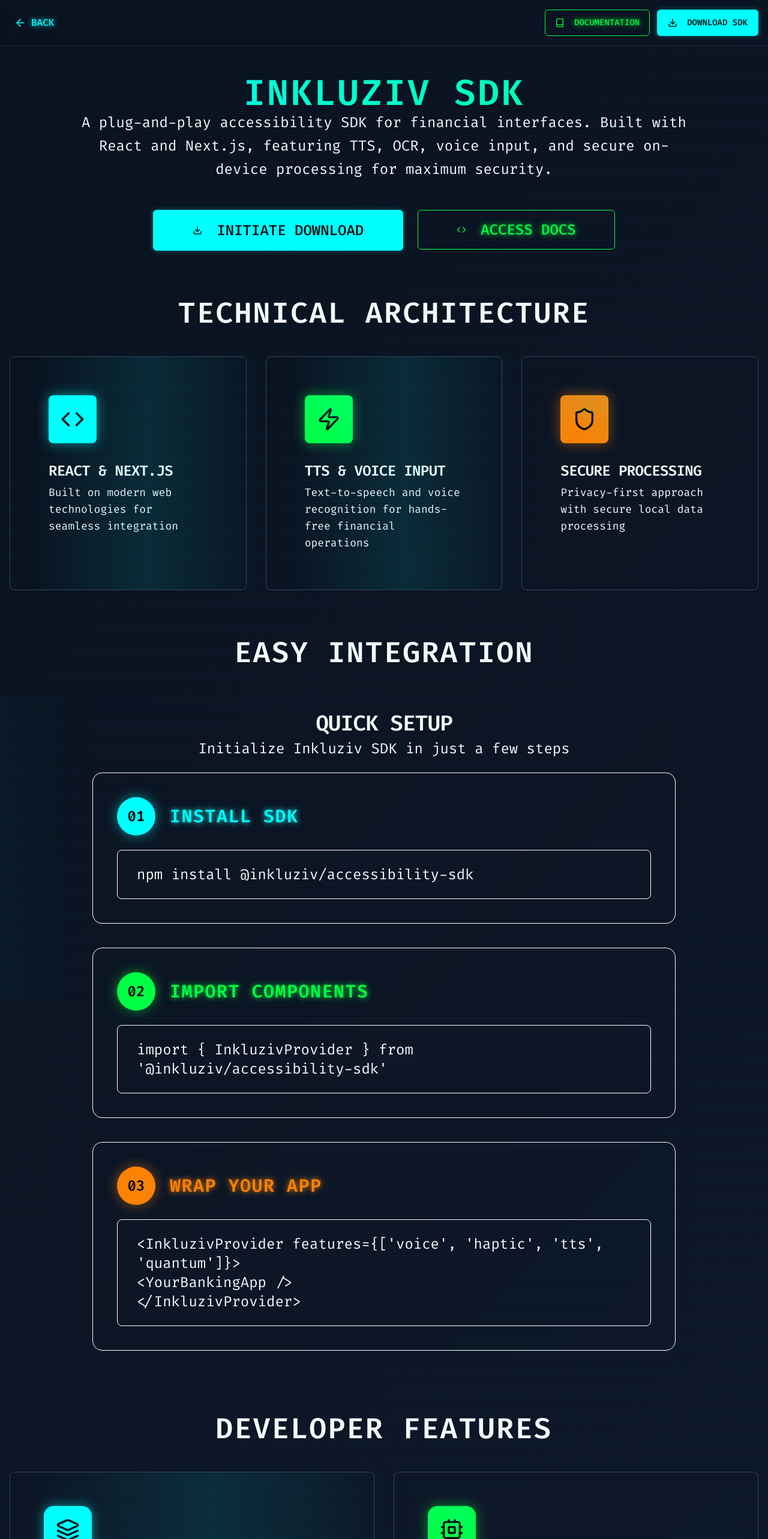
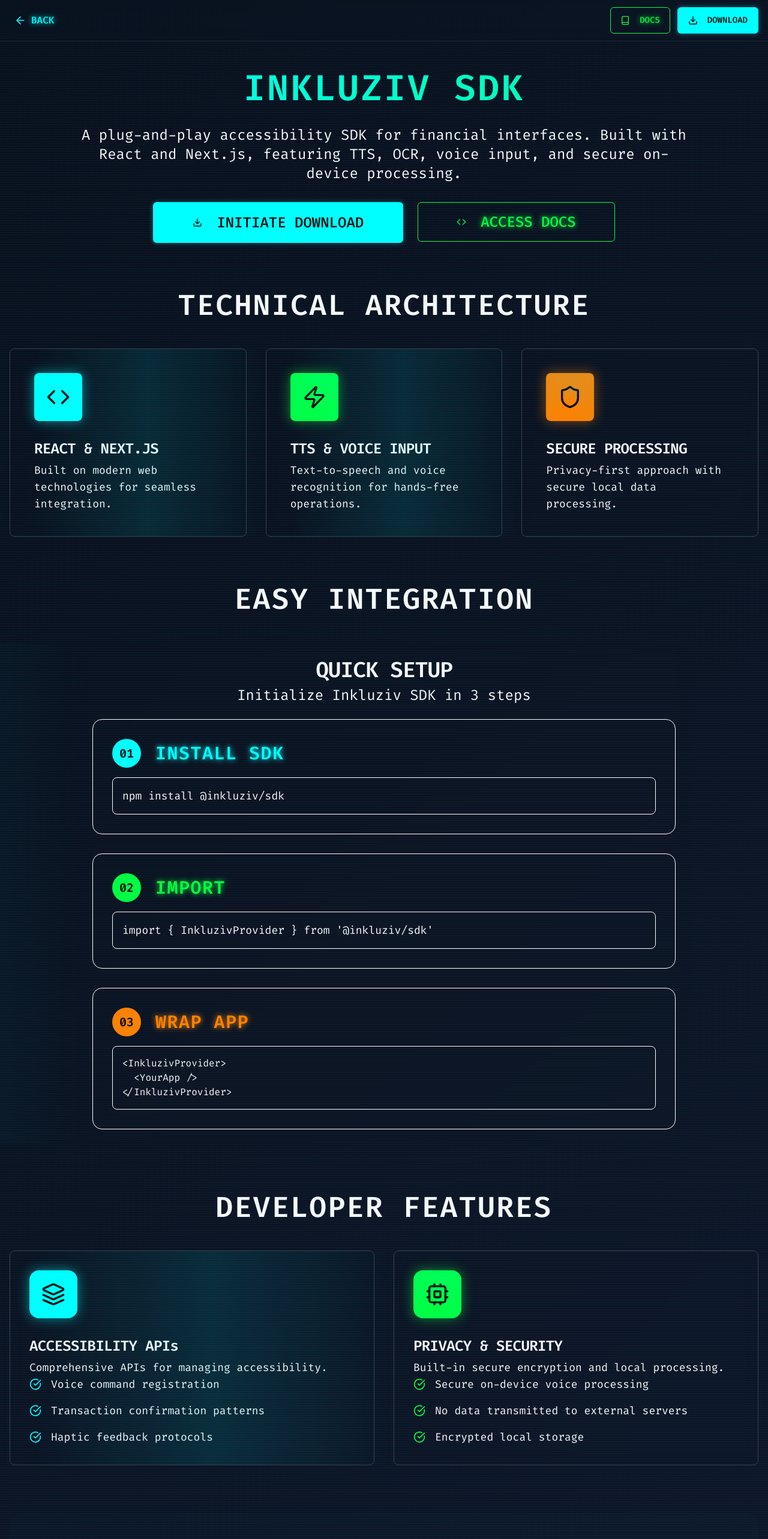
Before and after one commit to Kingvic300/INKLUZIV, a Next.js app in the folder frontend/: page /sdk in a window 1280 px wide. Shown: the top 2566 px of the page at 60% size. Built offline with nearby package versions, Linux system fonts and the light colour scheme.

Commit message:
Made responsive

```diff
--- a/frontend/app/sdk/page.tsx
+++ b/frontend/app/sdk/page.tsx
@@ -8,93 +8,102 @@ export default function SDKPage() {
     <div className="min-h-screen bg-surface scan-lines">
       {/* Header */}
       <header className="bg-surface-elevated/80 backdrop-blur-md border-b border-neon-cyan/30 shadow-neon-cyan/20 sticky top-0 z-50">
-        <div className="container mx-auto px-4 py-4 flex justify-between items-center">
+        <div className="container mx-auto px-4 py-3 flex justify-between items-center">
           <Link
             href="/"
             className="inline-flex items-center text-neon-cyan hover:text-neon-cyan-hover transition-smooth focus-visible:outline-none focus-visible:ring-2 focus-visible:ring-neon-cyan focus-visible:ring-offset-2 p-2 rounded-lg font-mono"
           >
             <ArrowLeft className="w-5 h-5 mr-2" />
-            <span className="font-medium">BACK</span>
+            <span className="font-medium hidden sm:inline">BACK</span>
           </Link>
-          <div className="flex items-center space-x-3">
+          <div className="flex items-center space-x-2 sm:space-x-3">
+            <Link href="/docs">
               <Button
                 variant="outline"
-              className="focus-visible:outline-none focus-visible:ring-2 focus-visible:ring-neon-green focus-visible:ring-offset-2 touch-target-large bg-transparent border-neon-green text-neon-green hover:bg-neon-green hover:text-black transition-smooth font-mono"
+                className="focus-visible:outline-none focus-visible:ring-2 focus-visible:ring-neon-green focus-visible:ring-offset-2 touch-target-large bg-transparent border-neon-green text-neon-green hover:bg-neon-green hover:text-black transition-smooth font-mono text-sm px-3 sm:px-4"
               >
-              <Book className="w-4 h-4 mr-2" />
-              DOCUMENTATION
+                <Book className="w-4 h-4 sm:mr-2" />
+                <span className="hidden sm:inline">DOCS</span>
               </Button>
-            <Button className="btn-neon-cyan touch-target-large transition-smooth font-mono">
-              <Download className="w-4 h-4 mr-2" />
-              DOWNLOAD SDK
+            </Link>
+            <Button className="btn-neon-cyan touch-target-large transition-smooth font-mono text-sm px-3 sm:px-4">
+              <Download className="w-4 h-4 sm:mr-2" />
+              <span className="hidden sm:inline">DOWNLOAD</span>
             </Button>
           </div>
         </div>
       </header>
 
-      <div className="container mx-auto px-4 py-12 space-y-20">
+      <main className="container mx-auto px-4 py-8 md:py-12 space-y-16 md:space-y-20">
         {/* Hero Section */}
-        <div className="text-center">
-         <h1 className="text-6xl font-bold text-gradient font-mono">INKLUZIV SDK</h1>
-          <p className="text-2xl text-secondary mb-12 max-w-5xl mx-auto leading-relaxed font-mono">
+        <section className="text-center">
+         <h1 className="text-4xl sm:text-5xl md:text-6xl font-bold text-gradient font-mono">INKLUZIV SDK</h1>
+          <p className="text-lg md:text-2xl text-secondary my-8 max-w-5xl mx-auto leading-relaxed font-mono">
             A plug-and-play accessibility SDK for financial interfaces. Built with React and Next.js, featuring TTS,
-            OCR, voice input, and secure on-device processing for maximum security.
+            OCR, voice input, and secure on-device processing.
           </p>
           <div className="flex flex-col sm:flex-row gap-6 justify-center">
-            <Button size="lg" className="btn-neon-cyan text-2xl px-16 py-8 touch-target-xl transition-smooth font-mono">
-              <Download className="w-8 h-8 mr-4" />
+
+            {/* --- KEY FIX STARTS HERE --- */}
+            {/* The first button is now also wrapped in a <Link> for structural parity */}
+            <Link href="/#"> {/* Using a placeholder link */}
+              <Button
+                size="lg"
+                className="btn-neon-cyan text-lg sm:text-2xl px-10 py-5 sm:px-16 sm:py-8 touch-target-xl transition-smooth font-mono w-full"
+              >
+                <Download className="w-6 sm:w-8 h-6 sm:h-8 mr-4" />
                 INITIATE DOWNLOAD
               </Button>
+            </Link>
+            {/* --- KEY FIX ENDS HERE --- */}
+
              <Link href="/docs">
-
                <Button
                 size="lg"
                 variant="outline"
-              className="text-2xl px-16 py-8 touch-target-xl focus-visible:outline-none focus-visible:ring-2 focus-visible:ring-neon-green focus-visible:ring-offset-2 bg-transparent border-neon-green text-neon-green hover:bg-neon-green hover:text-black transition-smooth font-mono"
+                className="text-lg sm:text-2xl px-10 py-5 sm:px-16 sm:py-8 touch-target-xl focus-visible:outline-none focus-visible:ring-2 focus-visible:ring-neon-green focus-visible:ring-offset-2 bg-transparent border-neon-green text-neon-green hover:bg-neon-green hover:text-black transition-smooth font-mono w-full"
               >
-              <Code className="w-8 h-8 mr-4" />
+                <Code className="w-6 sm:w-8 h-6 sm:h-8 mr-4" />
                 ACCESS DOCS
               </Button>
             </Link>
           </div>
-        </div>
+        </section>
 
         {/* Technical Architecture */}
         <section>
-          <h2 className="text-5xl font-bold text-primary mb-12 text-center font-mono">TECHNICAL ARCHITECTURE</h2>
+          <h2 className="text-4xl md:text-5xl font-bold text-primary mb-12 text-center font-mono">TECHNICAL ARCHITECTURE</h2>
           <div className="grid md:grid-cols-3 gap-8">
-            <Card className="card-futuristic p-10 transition-smooth">
-              <CardHeader>
-                <div className="w-20 h-20 bg-neon-cyan rounded-lg flex items-center justify-center mb-6 shadow-neon-cyan shimmer">
-                  <Code className="w-10 h-10 text-black" />
+            <Card className="card-futuristic p-6 md:p-10 transition-smooth">
+              <CardHeader className="p-0">
+                <div className="w-16 h-16 md:w-20 md:h-20 bg-neon-cyan rounded-lg flex items-center justify-center mb-6 shadow-neon-cyan shimmer">
+                  <Code className="w-8 md:w-10 h-8 md:h-10 text-black" />
                 </div>
-                <CardTitle className="text-primary text-2xl font-mono">REACT & NEXT.JS</CardTitle>
-                <CardDescription className="text-secondary text-lg font-mono">
-                  Built on modern web technologies for seamless integration
+                <CardTitle className="text-primary text-xl md:text-2xl font-mono">REACT & NEXT.JS</CardTitle>
+                <CardDescription className="text-secondary text-base md:text-lg font-mono mt-2">
+                  Built on modern web technologies for seamless integration.
                 </CardDescription>
               </CardHeader>
             </Card>
-
-            <Card className="card-futuristic p-10 transition-smooth">
-              <CardHeader>
-                <div className="w-20 h-20 bg-neon-green rounded-lg flex items-center justify-center mb-6 shadow-neon-green shimmer">
-                  <Zap className="w-10 h-10 text-black" />
+            <Card className="card-futuristic p-6 md:p-10 transition-smooth">
+              <CardHeader className="p-0">
+                <div className="w-16 h-16 md:w-20 md:h-20 bg-neon-green rounded-lg flex items-center justify-center mb-6 shadow-neon-green shimmer">
+                  <Zap className="w-8 md:w-10 h-8 md:h-10 text-black" />
                 </div>
-                <CardTitle className="text-primary text-2xl font-mono">TTS & VOICE INPUT</CardTitle>
-                <CardDescription className="text-secondary text-lg font-mono">
-                  Text-to-speech and voice recognition for hands-free financial operations
+                <CardTitle className="text-primary text-xl md:text-2xl font-mono">TTS & VOICE INPUT</CardTitle>
+                <CardDescription className="text-secondary text-base md:text-lg font-mono mt-2">
+                  Text-to-speech and voice recognition for hands-free operations.
                 </CardDescription>
               </CardHeader>
             </Card>
-
-            <Card className="card-futuristic p-10 transition-smooth">
-              <CardHeader>
-                <div className="w-20 h-20 bg-neon-orange rounded-lg flex items-center justify-center mb-6 shadow-neon-orange shimmer">
-                  <Shield className="w-10 h-10 text-black" />
+            <Card className="card-futuristic p-6 md:p-10 transition-smooth">
+              <CardHeader className="p-0">
+                <div className="w-16 h-16 md:w-20 md:h-20 bg-neon-orange rounded-lg flex items-center justify-center mb-6 shadow-neon-orange shimmer">
+                  <Shield className="w-8 md:w-10 h-8 md:h-10 text-black" />
                 </div>
-                <CardTitle className="text-primary text-2xl font-mono">SECURE PROCESSING</CardTitle>
-                <CardDescription className="text-secondary text-lg font-mono">
-                  Privacy-first approach with secure local data processing
+                <CardTitle className="text-primary text-xl md:text-2xl font-mono">SECURE PROCESSING</CardTitle>
+                <CardDescription className="text-secondary text-base md:text-lg font-mono mt-2">
+                  Privacy-first approach with secure local data processing.
                 </CardDescription>
               </CardHeader>
             </Card>
@@ -103,150 +112,85 @@ export default function SDKPage() {
 
         {/* Integration Guide */}
         <section>
-          <h2 className="text-5xl font-bold text-primary mb-12 text-center font-mono">EASY INTEGRATION</h2>
+          <h2 className="text-4xl md:text-5xl font-bold text-primary mb-12 text-center font-mono">EASY INTEGRATION</h2>
           <Card className="card-futuristic max-w-5xl mx-auto border-holographic">
             <CardHeader>
-              <CardTitle className="text-primary text-4xl text-center font-mono">QUICK SETUP</CardTitle>
-              <CardDescription className="text-secondary text-2xl text-center font-mono">
-                Initialize Inkluziv SDK in just a few steps
+              <CardTitle className="text-primary text-3xl md:text-4xl text-center font-mono">QUICK SETUP</CardTitle>
+              <CardDescription className="text-secondary text-xl md:text-2xl text-center font-mono">
+                Initialize Inkluziv SDK in 3 steps
               </CardDescription>
             </CardHeader>
             <CardContent>
-              <div className="space-y-10">
-                <div className="bg-surface p-10 rounded-2xl border border-strong">
-                  <div className="flex items-center mb-6">
-                    <div className="w-16 h-16 bg-neon-cyan text-black rounded-full flex items-center justify-center text-2xl font-bold mr-6 shadow-neon-cyan font-mono">
-                      01
+              <div className="space-y-8">
+                <div className="bg-surface p-4 sm:p-6 md:p-8 rounded-2xl border border-strong">
+                  <div className="flex flex-col sm:flex-row items-start sm:items-center mb-4">
+                    <div className="w-12 h-12 bg-neon-cyan text-black rounded-full flex items-center justify-center text-xl font-bold mr-6 mb-4 sm:mb-0 flex-shrink-0">01</div>
+                    <h4 className="text-neon-cyan text-2xl md:text-3xl font-semibold font-mono">INSTALL SDK</h4>
                   </div>
-                    <h4 className="text-neon-cyan text-3xl font-semibold font-mono">INSTALL SDK</h4>
-                  </div>
-                  <code className="text-primary bg-surface-elevated px-8 py-6 rounded-lg text-2xl block font-mono border border-strong">
-                    npm install @inkluziv/accessibility-sdk
+                  <div className="bg-surface-elevated p-4 rounded-lg border border-strong overflow-x-auto">
+                    <code className="text-primary text-base sm:text-lg font-mono whitespace-nowrap">
+                      npm install @inkluziv/sdk
                     </code>
                   </div>
-
-                <div className="bg-surface p-10 rounded-2xl border border-strong">
-                  <div className="flex items-center mb-6">
-                    <div className="w-16 h-16 bg-neon-green text-black rounded-full flex items-center justify-center text-2xl font-bold mr-6 shadow-neon-green font-mono">
-                      02
                 </div>
-                    <h4 className="text-neon-green text-3xl font-semibold font-mono">IMPORT COMPONENTS</h4>
+                <div className="bg-surface p-4 sm:p-6 md:p-8 rounded-2xl border border-strong">
+                  <div className="flex flex-col sm:flex-row items-start sm:items-center mb-4">
+                    <div className="w-12 h-12 bg-neon-green text-black rounded-full flex items-center justify-center text-xl font-bold mr-6 mb-4 sm:mb-0 flex-shrink-0">02</div>
+                    <h4 className="text-neon-green text-2xl md:text-3xl font-semibold font-mono">IMPORT</h4>
                   </div>
-                  <code className="text-primary bg-surface-elevated px-8 py-6 rounded-lg text-2xl block font-mono border border-strong">
-                    {`import { InkluzivProvider } from '@inkluziv/accessibility-sdk'`}
+                   <div className="bg-surface-elevated p-4 rounded-lg border border-strong overflow-x-auto">
+                    <code className="text-primary text-base sm:text-lg font-mono whitespace-nowrap">
+                      {`import { InkluzivProvider } from '@inkluziv/sdk'`}
                     </code>
                   </div>
-
-                <div className="bg-surface p-10 rounded-2xl border border-strong">
-                  <div className="flex items-center mb-6">
-                    <div className="w-16 h-16 bg-neon-orange text-black rounded-full flex items-center justify-center text-2xl font-bold mr-6 shadow-neon-orange font-mono">
-                      03
                 </div>
-                    <h4 className="text-neon-orange text-3xl font-semibold font-mono">WRAP YOUR APP</h4>
+                <div className="bg-surface p-4 sm:p-6 md:p-8 rounded-2xl border border-strong">
+                  <div className="flex flex-col sm:flex-row items-start sm:items-center mb-4">
+                    <div className="w-12 h-12 bg-neon-orange text-black rounded-full flex items-center justify-center text-xl font-bold mr-6 mb-4 sm:mb-0 flex-shrink-0">03</div>
+                    <h4 className="text-neon-orange text-2xl md:text-3xl font-semibold font-mono">WRAP APP</h4>
                   </div>
-                  <code className="text-primary bg-surface-elevated px-8 py-6 rounded-lg text-2xl block font-mono border border-strong">
-                    {`<InkluzivProvider features={['voice', 'haptic', 'tts', 'quantum']}>`}
-                    <br />
-                    {`  <YourBankingApp />`}
-                    <br />
-                    {`</InkluzivProvider>`}
+                  <div className="bg-surface-elevated p-4 rounded-lg border border-strong overflow-x-auto">
+                    <code className="text-primary text-sm sm:text-base font-mono whitespace-pre">
+                      {`<InkluzivProvider>\n  <YourApp />\n</InkluzivProvider>`}
                     </code>
+                  </div>
                 </div>
               </div>
             </CardContent>
           </Card>
         </section>
 
-        {/* Features for Developers */}
+        {/* Developer Features */}
         <section>
-          <h2 className="text-5xl font-bold text-primary mb-12 text-center font-mono">DEVELOPER FEATURES</h2>
+          <h2 className="text-4xl md:text-5xl font-bold text-primary mb-12 text-center font-mono">DEVELOPER FEATURES</h2>
           <div className="grid md:grid-cols-2 gap-8">
-            <Card className="card-futuristic p-8 transition-smooth">
-              <CardHeader>
-                <div className="w-20 h-20 bg-neon-cyan rounded-2xl flex items-center justify-center mb-6 shadow-neon-cyan shimmer">
-                  <Layers className="w-10 h-10 text-black" />
-                </div>
-                <CardTitle className="text-primary text-2xl font-mono">ACCESSIBILITY APIs</CardTitle>
-                <CardDescription className="text-secondary text-lg mb-6 font-mono">
-                  Comprehensive APIs for managing accessibility in Web3 and Banking applications
-                </CardDescription>
-              </CardHeader>
-              <CardContent>
-                <ul className="space-y-4 text-secondary text-lg">
-                  <li className="flex items-center font-mono">
-                    <CheckCircle className="w-6 h-6 text-neon-cyan mr-4" />
-                    Voice command registration for financial operations
-                  </li>
-                  <li className="flex items-center font-mono">
-                    <CheckCircle className="w-6 h-6 text-neon-cyan mr-4" />
-                    Transaction confirmation patterns
-                  </li>
-                  <li className="flex items-center font-mono">
-                    <CheckCircle className="w-6 h-6 text-neon-cyan mr-4" />
-                    Quantum wallet connection accessibility
-                  </li>
-                  <li className="flex items-center font-mono">
-                    <CheckCircle className="w-6 h-6 text-neon-cyan mr-4" />
-                    Haptic feedback protocols
-                  </li>
-                </ul>
-              </CardContent>
+            <Card className="card-futuristic p-6 md:p-8 transition-smooth">
+              <CardHeader className="p-0"><div className="w-16 h-16 md:w-20 md:h-20 bg-neon-cyan rounded-2xl flex items-center justify-center mb-6 shadow-neon-cyan shimmer"><Layers className="w-8 md:w-10 h-8 md:h-10 text-black" /></div><CardTitle className="text-primary text-xl md:text-2xl font-mono">ACCESSIBILITY APIs</CardTitle><CardDescription className="text-secondary text-base md:text-lg mt-2 mb-6 font-mono">Comprehensive APIs for managing accessibility.</CardDescription></CardHeader>
+              <CardContent className="p-0"><ul className="space-y-4 text-secondary text-base md:text-lg"><li className="flex items-start font-mono"><CheckCircle className="w-5 h-5 text-neon-cyan mr-4 mt-1 flex-shrink-0" />Voice command registration</li><li className="flex items-start font-mono"><CheckCircle className="w-5 h-5 text-neon-cyan mr-4 mt-1 flex-shrink-0" />Transaction confirmation patterns</li><li className="flex items-start font-mono"><CheckCircle className="w-5 h-5 text-neon-cyan mr-4 mt-1 flex-shrink-0" />Haptic feedback protocols</li></ul></CardContent>
             </Card>
-
-            <Card className="card-futuristic p-8 transition-smooth">
-              <CardHeader>
-                <div className="w-20 h-20 bg-neon-green rounded-2xl flex items-center justify-center mb-6 shadow-neon-green shimmer">
-                  <Cpu className="w-10 h-10 text-black" />
-                </div>
-                <CardTitle className="text-primary text-2xl font-mono">PRIVACY & SECURITY</CardTitle>
-                <CardDescription className="text-secondary text-lg mb-6 font-mono">
-                  Built-in secure encryption with local processing and financial security standards
-                </CardDescription>
-              </CardHeader>
-              <CardContent>
-                <ul className="space-y-4 text-secondary text-lg">
-                  <li className="flex items-center font-mono">
-                    <CheckCircle className="w-6 h-6 text-neon-green mr-4" />
-                    Secure voice processing
-                  </li>
-                  <li className="flex items-center font-mono">
-                    <CheckCircle className="w-6 h-6 text-neon-green mr-4" />
-                    No data transmitted to external servers
-                  </li>
-                  <li className="flex items-center font-mono">
-                    <CheckCircle className="w-6 h-6 text-neon-green mr-4" />
-                    Web3 privacy standards compliant
-                  </li>
-                  <li className="flex items-center font-mono">
-                    <CheckCircle className="w-6 h-6 text-neon-green mr-4" />
-                    Encrypted local storage
-                  </li>
-                </ul>
-              </CardContent>
+            <Card className="card-futuristic p-6 md:p-8 transition-smooth">
+              <CardHeader className="p-0"><div className="w-16 h-16 md:w-20 md:h-20 bg-neon-green rounded-2xl flex items-center justify-center mb-6 shadow-neon-green shimmer"><Cpu className="w-8 md:w-10 h-8 md:h-10 text-black" /></div><CardTitle className="text-primary text-xl md:text-2xl font-mono">PRIVACY & SECURITY</CardTitle><CardDescription className="text-secondary text-base md:text-lg mt-2 mb-6 font-mono">Built-in secure encryption and local processing.</CardDescription></CardHeader>
+              <CardContent className="p-0"><ul className="space-y-4 text-secondary text-base md:text-lg"><li className="flex items-start font-mono"><CheckCircle className="w-5 h-5 text-neon-green mr-4 mt-1 flex-shrink-0" />Secure on-device voice processing</li><li className="flex items-start font-mono"><CheckCircle className="w-5 h-5 text-neon-green mr-4 mt-1 flex-shrink-0" />No data transmitted to external servers</li><li className="flex items-start font-mono"><CheckCircle className="w-5 h-5 text-neon-green mr-4 mt-1 flex-shrink-0" />Encrypted local storage</li></ul></CardContent>
             </Card>
           </div>
         </section>
 
         {/* CTA */}
-        <section className="text-center relative overflow-hidden">
-          <div className="absolute inset-0 bg-gradient-holographic opacity-30 rounded-3xl"></div>
-          <div className="absolute inset-0 bg-surface-elevated/80 rounded-3xl"></div>
-          <div className="relative z-10 p-24">
-            <h2 className="text-5xl font-bold text-primary mb-8 font-mono">READY TO JOIN IN?</h2>
-            <p className="text-2xl text-secondary mb-16 max-w-4xl mx-auto font-mono">
-              Join the accessibility revolution. Download the SDK and start building accessible financial interfaces for the
-              future.
+        <section className="text-center relative overflow-hidden rounded-3xl">
+          <div className="absolute inset-0 bg-gradient-holographic opacity-30"></div>
+          <div className="absolute inset-0 bg-surface-elevated/80"></div>
+          <div className="relative z-10 p-8 sm:p-16 md:p-24">
+            <h2 className="text-3xl sm:text-4xl md:text-5xl font-bold text-primary mb-8 font-mono">READY TO JOIN IN?</h2>
+            <p className="text-lg md:text-2xl text-secondary mb-12 md:mb-16 max-w-4xl mx-auto font-mono">
+              Download the SDK and start building accessible financial interfaces for the future.
             </p>
-            <Button
-              size="lg"
-              className="btn-neon-green text-2xl px-16 py-8 touch-target-xl transition-smooth font-mono"
-            >
-              <Download className="w-8 h-8 mr-4" />
+            <Button size="lg" className="btn-neon-green text-lg md:text-2xl px-10 py-5 md:px-16 md:py-8 touch-target-xl transition-smooth font-mono">
+              <Download className="w-6 md:w-8 h-6 md:h-8 mr-4" />
               DOWNLOAD INKLUZIV SDK
             </Button>
           </div>
         </section>
-      </div>
+      </main>
     </div>
   )
 }
```
Lines whose indentation alone changed are shown as unchanged.
